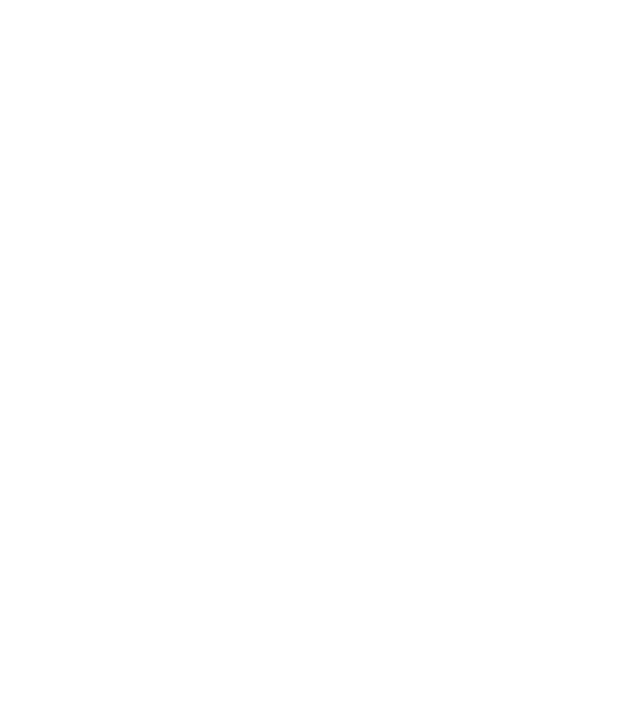
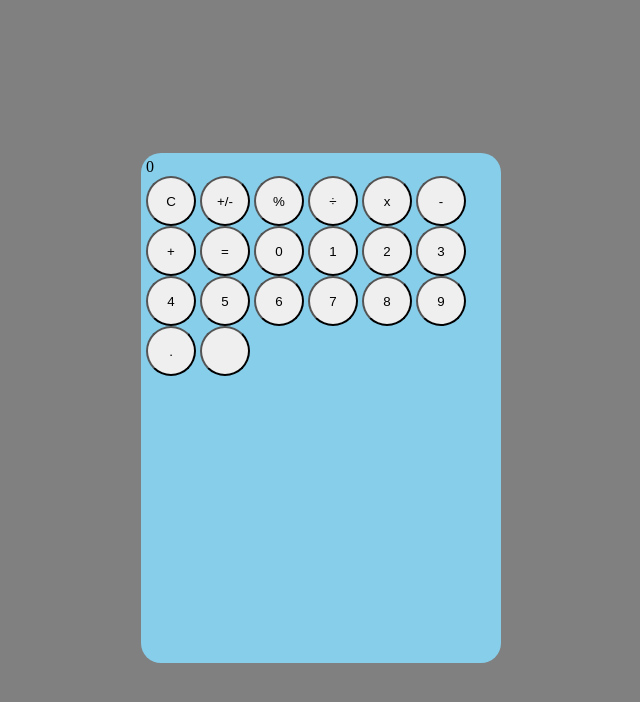
Before and after one commit to pwatts2132/simple-calculator, a plain HTML site: page index.html in a window 1280 px wide. Shown: the whole page, without its empty margins (319-959 px from the left). Drawn offline with Linux system fonts and the light colour scheme.

Commit message:
displaying calc work

```diff
--- a/index.html
+++ b/index.html
@@ -12,12 +12,31 @@
         <div class="calc-container">
             <div class="calc-screen-container">
                 <div class="calc-screen">
-
+                    <span class="screen-text">0</span>
                 </div>
             </div>
             <div class="calc-button-container">
                 <div class="calc-buttons">
-
+                    <input class="utility-button" type="button" value="C">
+                    <input class="utility-button" type="button" value="+/-">
+                    <input class="utility-button" type="button" value="%">
+                    <input class="operation-button" type="button" value="÷">
+                    <input class="operation-button" type="button" value="x">
+                    <input class="operation-button" type="button" value="-">
+                    <input class="operation-button" type="button" value="+">
+                    <input class="operation-button" type="button" value="=">
+                    <input class="input-button" type="button" value="0">
+                    <input class="input-button" type="button" value="1">
+                    <input class="input-button" type="button" value="2">
+                    <input class="input-button" type="button" value="3">
+                    <input class="input-button" type="button" value="4">
+                    <input class="input-button" type="button" value="5">
+                    <input class="input-button" type="button" value="6">
+                    <input class="input-button" type="button" value="7">
+                    <input class="input-button" type="button" value="8">
+                    <input class="input-button" type="button" value="9">
+                    <input class="input-button" type="button" value=".">
+                    <input class="input-button" type="button" value="">
                 </div>
             </div>
         </div>
--- a/styles.css
+++ b/styles.css
@@ -0,0 +1,43 @@
+body {
+    background-color: grey;
+    display: flex;
+    align-items: center;
+    justify-content: center;
+    min-height: 100vh;
+}
+
+.calc-container {
+    width: 350px;
+    height: 500px;
+    background-color: skyblue;
+    border-radius: 20px;
+    padding: 5px;
+}
+
+.calc-screen-container {
+
+}
+
+.calc-button-container {
+
+}
+.utility-button {
+    padding: 10px;
+    height: 50px;
+    width: 50px;
+    border-radius: 25px;
+}
+
+.operation-button {
+    padding: 10px;
+    height: 50px;
+    width: 50px;
+    border-radius: 25px;
+}
+
+.input-button {
+    padding: 10px;
+    height: 50px;
+    width: 50px;
+    border-radius: 25px;
+}
```
